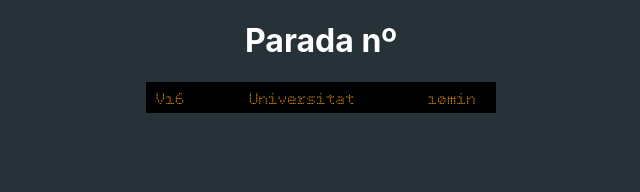
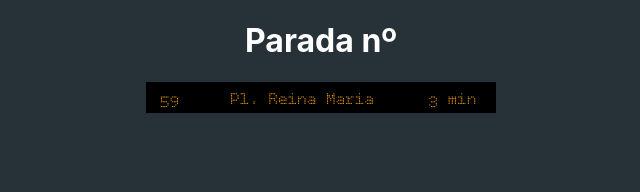
Before and after one commit to santarias/ejercicio-react-4-bus, a React (Create React App) app: page / in a window 1280 px wide. Shown: the top 192 px of the page, without its empty margins (319-959 px from the left). Built offline with nearby package versions, Linux system fonts and the light colour scheme; a web font is replaced by a local one.

Commit message:
se muestran lineas disponibles cada 2 segundos en display

```diff
--- a/src/App.js
+++ b/src/App.js
@@ -4,6 +4,7 @@ import NumeroDeParadas from "./componentes/NumeroDeParadas";
 import Bus from "./componentes/Bus";
 import FormularioParada from "./componentes/FormularioParada";
 import FormularioTiempo from "./componentes/FormulaioTiempo";
+import parades from "./parades.json";
 
 function App() {
   const [busqueda, setBusqueda] = useState("");
@@ -11,7 +12,8 @@ function App() {
     <div className="contenedor">
       <header className="cabecera">
         <NumeroDeParadas nparadas={busqueda} />
-        <Display />
+        <Display
+          paradas={parades.data.ibus} />
       </header>
       <section className="forms">
         <FormularioParada />
--- a/src/componentes/Bus.js
+++ b/src/componentes/Bus.js
@@ -1,13 +1,48 @@
 import PropTypes from "prop-types";
+import { useCallback, useEffect, useState } from "react";
 import NumeroDeParadas from "./NumeroDeParadas";
 
 const Bus = props => {
+  const { paradas } = props;
+
+  const [algo, setAlgo] = useState("0px");
+  let valueTop = 0;
+  let counter = 0;
+
+  const desplazarBus = () => {
+    valueTop = valueTop - 30;
+    counter++;
+    setAlgo(`${valueTop}px`);
+  };
+
+  const resetBuses = () => {
+    valueTop = 0;
+    counter = 0;
+    setAlgo("0px");
+  };
+
+  useEffect(() => {
+    const interval = setInterval(() => {
+      desplazarBus();
+      if (counter === paradas.length) {
+        resetBuses();
+      }
+    }, 2000);
+    return () => clearInterval(interval);
+  }, []);
+
   return (
-    <div className="bus">
-      <span className="linea">V16</span>
-      <span className="destino">Universitat</span>
-      <span className="tiempo">10min</span>
-    </div>
+    paradas.map((parada) =>
+      <div
+        key={parada.routeId}
+        className="bus"
+        style={{ top: algo }}
+      >
+        <span className="linea">{parada.line}</span>
+        <span className="destino">{parada.destination}</span>
+        <span className="tiempo">{parada["text-ca"]}</span>
+      </div>
+    )
   );
 };
 
--- a/src/componentes/Display.js
+++ b/src/componentes/Display.js
@@ -2,9 +2,12 @@ import PropTypes from "prop-types";
 import Bus from "./Bus";
 
 const Display = props => {
+  const { paradas } = props;
+
   return (
     <div className="display">
-      <Bus>
+      <Bus
+        paradas={paradas}>
       </Bus>
     </div>
   );
--- a/src/componentes/FormularioParada.js
+++ b/src/componentes/FormularioParada.js
@@ -1,8 +1,8 @@
 import PropTypes from "prop-types";
-import Paradas from "./componentes/Paradas";
+import Paradas from "./Paradas";
 
 const FormularioParada = props => {
-  const { busqueda, setBusqueda } = prop => Paradas;
+  const { busqueda, setBusqueda } = props => Paradas;
   const modificacionDeBusqueda = e => {
     setBusqueda(e.target.value);
   };
```
